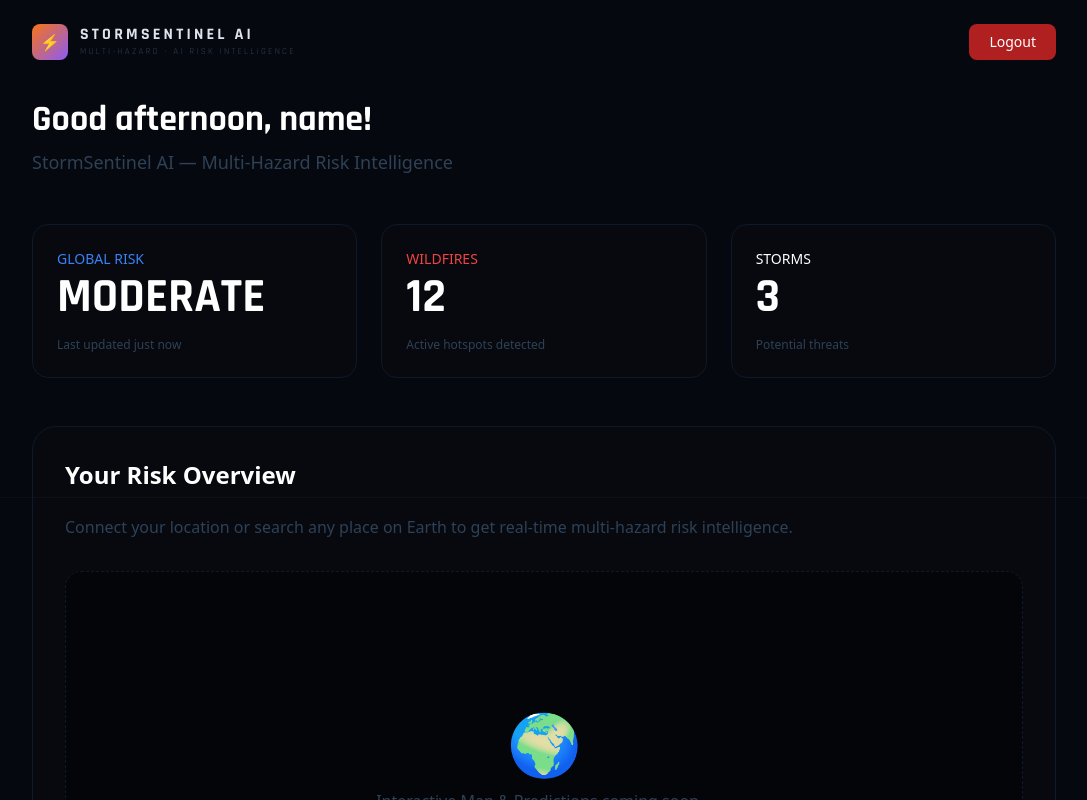
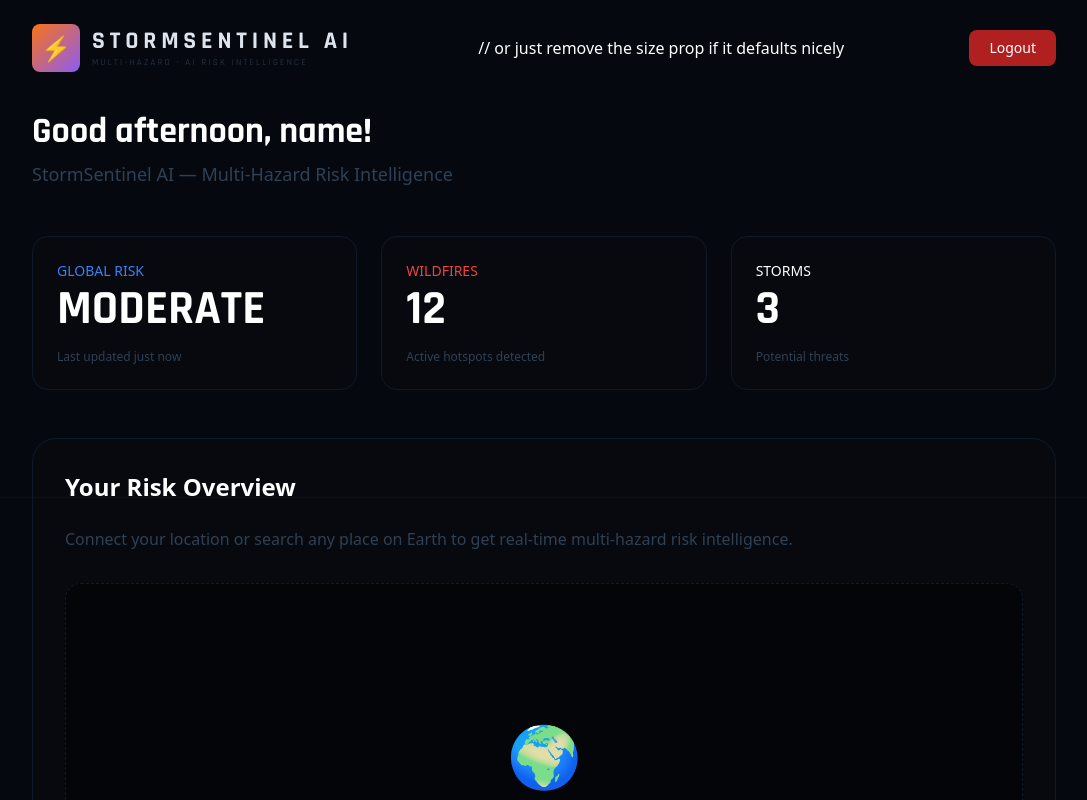
Before and after one commit to wilique200/stormsentinel-frontend, a Next.js app: page /dashboard in a window 1280 px wide. Shown: the top 800 px of the page, without its empty margins (96-1183 px from the left). Built offline with nearby package versions, Linux system fonts and the light colour scheme; no server answers; sample sign-in values are in the browser's storage.

Commit message:
Update page.tsx

```diff
--- a/app/dashboard/page.tsx
+++ b/app/dashboard/page.tsx
@@ -38,7 +38,7 @@ export default function DashboardPage() {
       <div className="max-w-5xl mx-auto">
         {/* Header */}
         <div className="flex justify-between items-center mb-10">
-          <BrandHeader size="small" />
+          <BrandHeader size="large" />   // or just remove the size prop if it defaults nicely
           <button
             onClick={logout}
             className="px-5 py-2 bg-red-600/80 hover:bg-red-600 rounded-lg text-sm font-medium transition-colors"
```
